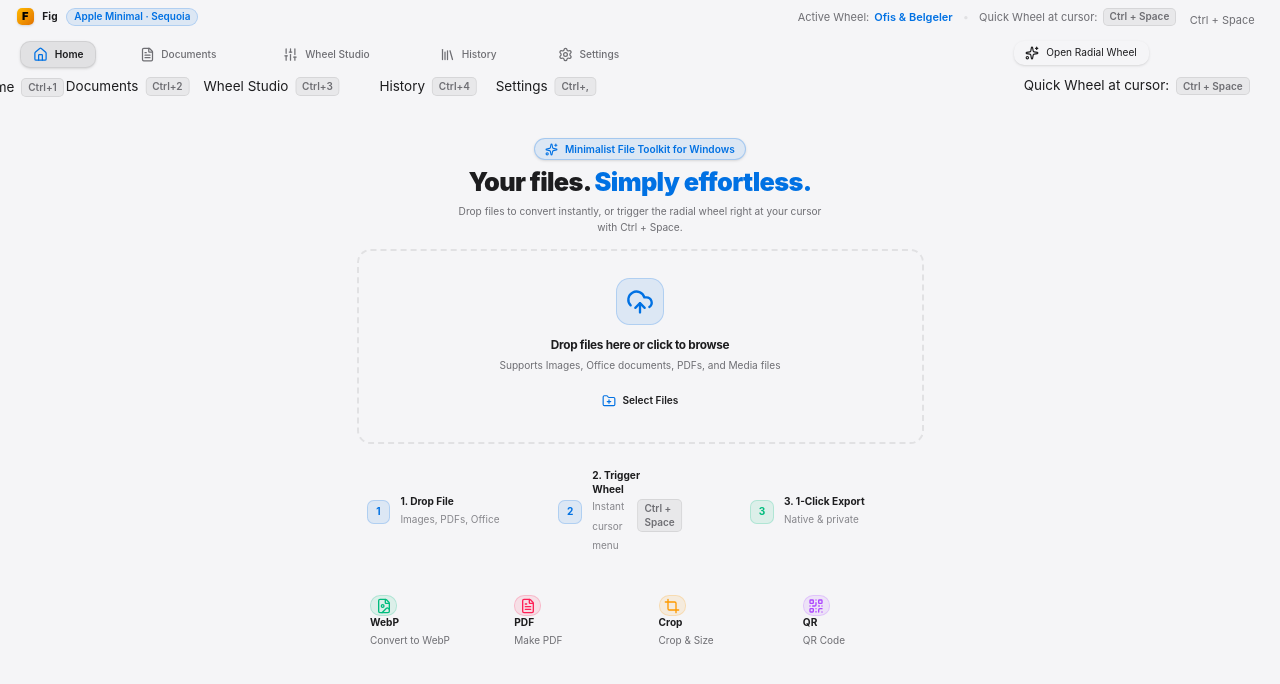
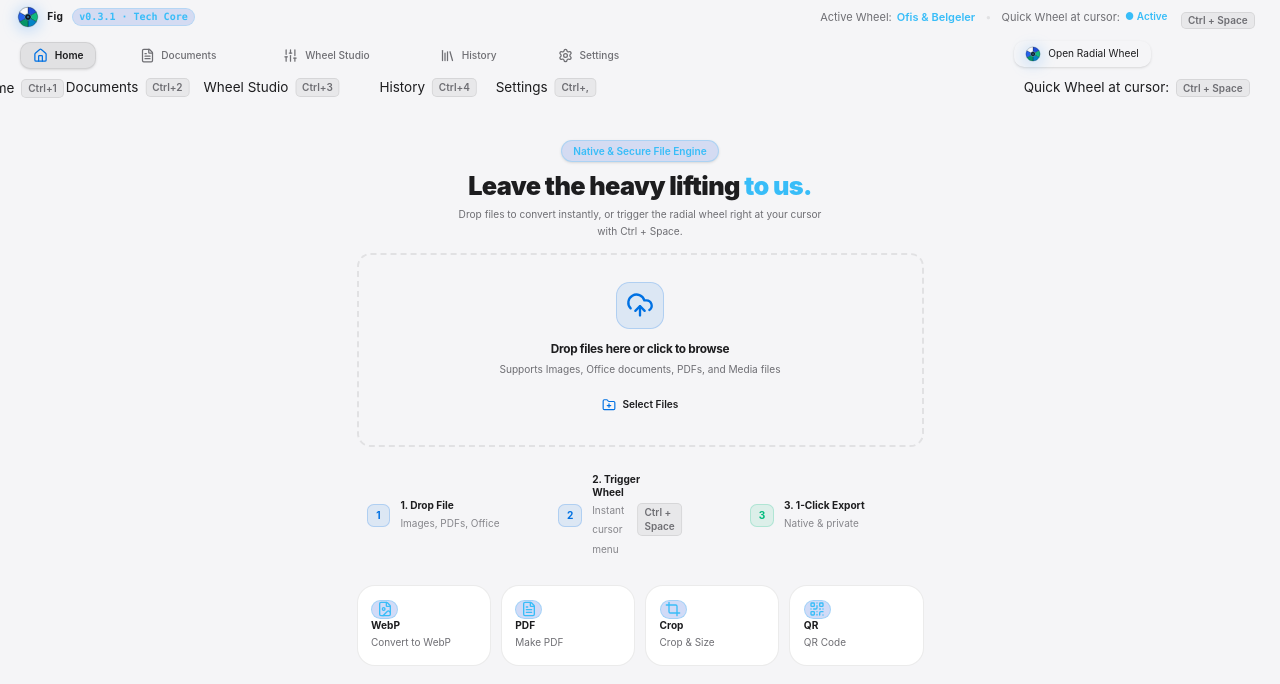
Before and after one commit to yunusemre-celik/fig, a React (Vite) app: page / in a window 1280 px wide. Shown: the top 684 px of the page. Built offline with nearby package versions, Linux system fonts and the light colour scheme.

Commit message:
feat(ui): integrate 6-segment Earth globe logo and Canva tech editorial layout

```diff
--- a/src/App.tsx
+++ b/src/App.tsx
@@ -13,6 +13,7 @@ import { ImageEditorModal, ImageEditorMode } from "./components/modals/ImageEdit
 import { CompressModal } from "./components/modals/CompressModal";
 import { QrModal } from "./components/modals/QrModal";
 import { Toast, ToastMessage } from "./components/Toast";
+import { EarthLogo } from "./components/EarthLogo";
 import { FileInfo, LibraryEntry, TabType, WheelMode, WheelProfileId, WheelItem, AppTheme } from "./types";
 import { playSuccessChime } from "./utils/sound";
 import { useTranslation } from "./i18n/useTranslation";
@@ -36,7 +37,7 @@ import {
   showWheelAtCursor,
   pickFileDialog,
 } from "./services/api";
-import { Sparkles, FileImage, Crop, QrCode, FileText } from "lucide-react";
+import { FileImage, Crop, QrCode, FileText } from "lucide-react";
 
 const isWheelWindow =
   typeof window !== "undefined" && window.location.search.includes("window=wheel");
@@ -539,27 +540,23 @@ export function App() {
       {/* Brand Top Header */}
       <div className="h-10 w-full flex items-center justify-between px-5 apple-header border-x-0 border-t-0 select-none text-xs z-30">
         <div className="flex items-center gap-2.5">
-          <div className="w-5 h-5 rounded-md bg-gradient-to-br from-amber-400 to-amber-600 flex items-center justify-center shadow-sm">
-            <span className="text-black font-black text-[11px] leading-none">F</span>
-          </div>
+          <EarthLogo size={22} />
           <span className="font-bold text-[var(--apple-text-primary)] tracking-wide text-xs">Fig</span>
-          <span className="text-[10px] text-[var(--apple-accent)] font-semibold px-2 py-0.5 rounded-full bg-[var(--apple-accent-light)] border border-[var(--apple-accent)]/20">
-            Apple Minimal · Sequoia
+          <span className="text-[10px] text-[#38BDF8] font-mono font-semibold px-2 py-0.5 rounded-full bg-[#1D4ED8]/15 border border-[#38BDF8]/20">
+            v0.3.1 · Tech Core
           </span>
         </div>
         <div className="flex items-center gap-3 text-[11px] text-[var(--apple-text-secondary)]">
           <div className="flex items-center gap-1.5">
             <span>{t("activeWheel")}</span>
-            <span className="text-[var(--apple-accent)] font-semibold">{PRESET_PROFILES[activeProfile]?.name}</span>
+            <span className="text-[#38BDF8] font-semibold">{PRESET_PROFILES[activeProfile]?.name}</span>
           </div>
           <span className="text-[var(--apple-border)]">•</span>
-          <div className="has-tooltip flex items-center gap-1.5 cursor-pointer" onClick={handleTriggerWheel}>
+          <div className="has-tooltip flex items-center gap-1.5 cursor-pointer text-[var(--apple-text-secondary)] hover:text-white" onClick={handleTriggerWheel}>
             <span>{t("quickWheelHint")}</span>
-            <kbd className="px-1.5 py-0.5 rounded bg-[var(--apple-bg-control)] border border-[var(--apple-border)] font-mono text-[10px]">
-              Ctrl + Space
-            </kbd>
+            <span className="text-[10px] text-[#38BDF8] font-semibold">● Active</span>
             <div className="tooltip top-full mt-2 right-0 px-2.5 py-1 text-[11px] pointer-events-none">
-              Ctrl + Space
+              <kbd>Ctrl + Space</kbd>
             </div>
           </div>
         </div>
@@ -577,17 +574,21 @@ export function App() {
       <main className="flex-1 flex flex-col overflow-hidden relative z-10">
         {activeTab === "home" && (
           <div className="flex-1 overflow-y-auto p-6 flex flex-col items-center max-w-4xl w-full mx-auto">
-            {/* Hero Brand Card */}
+            {/* Hero Brand Card — Canva Tech Editorial Style */}
             <div className="w-full text-center my-3 animate-in fade-in duration-300">
-              <div className="inline-flex items-center gap-2 px-3 py-1 rounded-full bg-[var(--apple-accent-light)] border border-[var(--apple-accent)]/25 text-[var(--apple-accent)] text-xs font-semibold mb-2 shadow-sm">
-                <Sparkles size={13} />
-                <span>{t("heroBadge")}</span>
+              <div className="inline-flex items-center gap-2 px-3.5 py-1 rounded-full bg-[#1D4ED8]/15 border border-[#38BDF8]/25 text-[#38BDF8] text-xs font-semibold mb-2.5 shadow-sm">
+                <span>{language === "tr" ? "Yerel ve Güvenli Dosya Motoru" : "Native & Secure File Engine"}</span>
               </div>
               <h1 className="text-3xl font-black text-[var(--apple-text-primary)] tracking-tight">
-                {t("heroTitle1")} <span className="text-[var(--apple-accent)]">{t("heroTitle2")}</span>
+                {language === "tr" ? "Dosyalarınızı" : "Leave the heavy lifting"}{" "}
+                <span className="text-[#38BDF8]">
+                  {language === "tr" ? "zahmetsizce dönüştürün." : "to us."}
+                </span>
               </h1>
               <p className="text-xs text-[var(--apple-text-secondary)] mt-1.5 max-w-md mx-auto leading-relaxed">
-                {t("heroDesc")}
+                {language === "tr"
+                  ? "Dosyalarınızı sürükleyin veya fare imlecinizin ucundaki çark ile anında işleyin. %100 yerel ve özel."
+                  : "Drop files to convert instantly, or trigger the radial wheel right at your cursor with Ctrl + Space."}
               </p>
             </div>
 
@@ -613,14 +614,14 @@ export function App() {
               />
             </div>
 
-            {/* Quick Action Apple Cards */}
+            {/* Quick Action Tech Cards */}
             <div className="w-full max-w-2xl mt-5 grid grid-cols-2 sm:grid-cols-4 gap-3">
               <button
                 type="button"
                 onClick={() => handleDirectConvert("webp")}
-                className="apple-card p-4 rounded-2xl text-left group flex flex-col justify-between h-24 hover:border-[var(--apple-accent)]/50 transition-all cursor-pointer"
+                className="tech-card-editorial p-4 text-left group flex flex-col justify-between h-24 cursor-pointer"
               >
-                <div className="w-8 h-8 rounded-xl bg-emerald-500/10 border border-emerald-500/20 flex items-center justify-center text-emerald-500 group-hover:scale-105 transition-transform">
+                <div className="w-8 h-8 rounded-xl bg-[#1D4ED8]/20 border border-[#38BDF8]/30 flex items-center justify-center text-[#38BDF8] group-hover:scale-105 transition-transform">
                   <FileImage size={16} />
                 </div>
                 <div>
@@ -632,9 +633,9 @@ export function App() {
               <button
                 type="button"
                 onClick={() => handleDirectConvert("pdf")}
-                className="apple-card p-4 rounded-2xl text-left group flex flex-col justify-between h-24 hover:border-[var(--apple-accent)]/50 transition-all cursor-pointer"
+                className="tech-card-editorial p-4 text-left group flex flex-col justify-between h-24 cursor-pointer"
               >
-                <div className="w-8 h-8 rounded-xl bg-rose-500/10 border border-rose-500/20 flex items-center justify-center text-rose-500 group-hover:scale-105 transition-transform">
+                <div className="w-8 h-8 rounded-xl bg-[#1D4ED8]/20 border border-[#38BDF8]/30 flex items-center justify-center text-[#38BDF8] group-hover:scale-105 transition-transform">
                   <FileText size={16} />
                 </div>
                 <div>
@@ -646,9 +647,9 @@ export function App() {
               <button
                 type="button"
                 onClick={() => handleAction("crop", "tools")}
-                className="apple-card p-4 rounded-2xl text-left group flex flex-col justify-between h-24 hover:border-[var(--apple-accent)]/50 transition-all cursor-pointer"
+                className="tech-card-editorial p-4 text-left group flex flex-col justify-between h-24 cursor-pointer"
               >
-                <div className="w-8 h-8 rounded-xl bg-amber-500/10 border border-amber-500/20 flex items-center justify-center text-amber-500 group-hover:scale-105 transition-transform">
+                <div className="w-8 h-8 rounded-xl bg-[#1D4ED8]/20 border border-[#38BDF8]/30 flex items-center justify-center text-[#38BDF8] group-hover:scale-105 transition-transform">
                   <Crop size={16} />
                 </div>
                 <div>
@@ -660,9 +661,9 @@ export function App() {
               <button
                 type="button"
                 onClick={() => handleAction("qr", "tools")}
-                className="apple-card p-4 rounded-2xl text-left group flex flex-col justify-between h-24 hover:border-[var(--apple-accent)]/50 transition-all cursor-pointer"
+                className="tech-card-editorial p-4 text-left group flex flex-col justify-between h-24 cursor-pointer"
               >
-                <div className="w-8 h-8 rounded-xl bg-purple-500/10 border border-purple-500/20 flex items-center justify-center text-purple-500 group-hover:scale-105 transition-transform">
+                <div className="w-8 h-8 rounded-xl bg-[#1D4ED8]/20 border border-[#38BDF8]/30 flex items-center justify-center text-[#38BDF8] group-hover:scale-105 transition-transform">
                   <QrCode size={16} />
                 </div>
                 <div>
--- a/src/components/Navigation.tsx
+++ b/src/components/Navigation.tsx
@@ -1,6 +1,7 @@
 import React from "react";
 import { TabType } from "../types";
-import { Home, FileText, Sliders, Library, Settings, Sparkles } from "lucide-react";
+import { Home, FileText, Sliders, Library, Settings } from "lucide-react";
+import { EarthLogo } from "./EarthLogo";
 import { useTranslation } from "../i18n/useTranslation";
 
 interface NavigationProps {
@@ -69,7 +70,7 @@ export const Navigation: React.FC<NavigationProps> = ({
           onClick={onOpenWheel}
           className="apple-button-accent flex items-center gap-2 px-3.5 py-1.5 rounded-xl text-xs shadow-sm transition-all"
         >
-          <Sparkles size={14} />
+          <EarthLogo size={16} />
           <span>{t("openWheelBtn")}</span>
         </button>
         <div className="tooltip top-full mt-2 right-0 px-3 py-1.5 flex items-center gap-2 pointer-events-none">
--- a/src/components/RadialWheel.tsx
+++ b/src/components/RadialWheel.tsx
@@ -2,6 +2,7 @@ import React, { useState, useEffect } from "react";
 import { WheelItem, WheelMode, WheelProfileId } from "../types";
 import { playSuccessChime, playWheelTick } from "../utils/sound";
 import { useTranslation } from "../i18n/useTranslation";
+import { EarthLogo } from "./EarthLogo";
 import {
   FileImage,
   Crop,
@@ -12,7 +13,6 @@ import {
   Copy,
   Info,
   FileText,
-  Sparkles,
   ChevronLeft,
   ChevronRight,
   Presentation,
@@ -254,21 +254,21 @@ export const RadialWheel: React.FC<RadialWheelProps> = ({
         }}
       >
         <defs>
-          {/* Inactive slice frosted macOS glass background */}
+          {/* Canva Tech Deep Space Inactive slice gradient */}
           <linearGradient id="inactiveSliceGrad" x1="0%" y1="0%" x2="100%" y2="100%">
-            <stop offset="0%" stopColor="#1E1E22" stopOpacity="0.88" />
-            <stop offset="100%" stopColor="#141416" stopOpacity="0.92" />
+            <stop offset="0%" stopColor="#141933" stopOpacity="0.92" />
+            <stop offset="100%" stopColor="#0B0F1C" stopOpacity="0.96" />
           </linearGradient>
 
-          {/* Active hovered slice Apple Accent Blue gradient */}
+          {/* Canva Tech Royal Cobalt to Electric Blue active slice gradient */}
           <linearGradient id="activeHoverGrad" x1="0%" y1="0%" x2="100%" y2="100%">
-            <stop offset="0%" stopColor="#0A84FF" stopOpacity="0.96" />
-            <stop offset="100%" stopColor="#0071E3" stopOpacity="0.98" />
+            <stop offset="0%" stopColor="#1D4ED8" stopOpacity="0.98" />
+            <stop offset="100%" stopColor="#2563EB" stopOpacity="0.98" />
           </linearGradient>
 
-          {/* Apple Accent glow drop shadow */}
+          {/* Electric Cyan glow */}
           <filter id="activeGlow" x="-20%" y="-20%" width="140%" height="140%">
-            <feDropShadow dx="0" dy="0" stdDeviation="4" floodColor="#0A84FF" floodOpacity="0.45" />
+            <feDropShadow dx="0" dy="0" stdDeviation="5" floodColor="#38BDF8" floodOpacity="0.55" />
           </filter>
         </defs>
 
@@ -347,7 +347,7 @@ export const RadialWheel: React.FC<RadialWheelProps> = ({
               <path
                 d={pathData}
                 fill={isHovered ? "url(#activeHoverGrad)" : "url(#inactiveSliceGrad)"}
-                stroke={isHovered ? "#64D2FF" : "rgba(255, 255, 255, 0.12)"}
+                stroke={isHovered ? "#38BDF8" : "rgba(255, 255, 255, 0.08)"}
                 strokeWidth={isHovered ? "2" : "1"}
                 filter={isHovered ? "url(#activeGlow)" : undefined}
                 className="transition-all duration-150"
@@ -382,11 +382,11 @@ export const RadialWheel: React.FC<RadialWheelProps> = ({
         })}
       </svg>
 
-      {/* Central Split Hub: Apple Minimalist Neutral Glass with Left (<) and Right (>) navigation buttons */}
+      {/* Central Split Hub: Canva Tech Midnight Glass with Left (<) and Right (>) navigation buttons & Center Earth Logo */}
       <div
-        className={`absolute w-[136px] h-[136px] rounded-full overflow-hidden flex items-stretch shadow-2xl border border-white/20 bg-[#16161A]/85 backdrop-blur-2xl z-20 pointer-events-auto transition-all duration-200 ${
+        className={`absolute w-[136px] h-[136px] rounded-full overflow-hidden flex items-stretch shadow-2xl border border-white/20 bg-[#0B0F1C]/92 backdrop-blur-2xl z-20 pointer-events-auto transition-all duration-200 ${
           isDragOver
-            ? "border-[var(--apple-accent)] scale-105 bg-[var(--apple-accent)]/20"
+            ? "border-[#38BDF8] scale-105 bg-[#1D4ED8]/25"
             : ""
         }`}
         onClick={(e) => e.stopPropagation()}
@@ -405,14 +405,16 @@ export const RadialWheel: React.FC<RadialWheelProps> = ({
             playWheelTick();
             onCycleProfile?.(-1);
           }}
-          className="flex-1 h-full flex items-center justify-center text-neutral-400 hover:text-white hover:bg-white/10 active:scale-95 transition-all cursor-pointer group pr-0.5"
+          className="flex-1 h-full flex items-center justify-start pl-3 text-neutral-400 hover:text-white hover:bg-white/10 active:scale-95 transition-all cursor-pointer group"
           title="Previous (Shift+Tab)"
         >
-          <ChevronLeft size={28} strokeWidth={2.2} className="group-hover:-translate-x-0.5 transition-transform" />
+          <ChevronLeft size={24} strokeWidth={2.2} className="group-hover:-translate-x-0.5 transition-transform" />
         </button>
 
-        {/* Subtle vertical divider down the middle */}
-        <div className="w-[1px] h-full bg-white/15 shrink-0" />
+        {/* Center Earth Logo indicator */}
+        <div className="absolute top-1/2 left-1/2 -translate-x-1/2 -translate-y-1/2 pointer-events-none z-10 flex items-center justify-center">
+          <EarthLogo size={36} />
+        </div>
 
         {/* Right Half: Next Profile / Category */}
         <button
@@ -422,24 +424,24 @@ export const RadialWheel: React.FC<RadialWheelProps> = ({
             playWheelTick();
             onCycleProfile?.(1);
           }}
-          className="flex-1 h-full flex items-center justify-center text-neutral-400 hover:text-white hover:bg-white/10 active:scale-95 transition-all cursor-pointer group pl-0.5"
+          className="flex-1 h-full flex items-center justify-end pr-3 text-neutral-400 hover:text-white hover:bg-white/10 active:scale-95 transition-all cursor-pointer group"
           title="Next (Tab)"
         >
-          <ChevronRight size={28} strokeWidth={2.2} className="group-hover:translate-x-0.5 transition-transform" />
+          <ChevronRight size={24} strokeWidth={2.2} className="group-hover:translate-x-0.5 transition-transform" />
         </button>
       </div>
 
       {/* Floating Info Capsule below the wheel */}
       <div className="absolute -bottom-8 left-1/2 -translate-x-1/2 pointer-events-none z-30 flex flex-col items-center gap-1">
         {hoveredItem ? (
-          <div className="flex items-center gap-2 px-4 py-1.5 rounded-full bg-[#1C1C1E]/90 border border-white/15 backdrop-blur-2xl shadow-xl text-white whitespace-nowrap animate-in fade-in zoom-in-95 duration-100">
-            <span className="font-bold text-[12px] text-[#64D2FF]">{getSliceText(hoveredItem).label}</span>
+          <div className="flex items-center gap-2 px-4 py-1.5 rounded-full bg-[#0B0F1C]/95 border border-[#38BDF8]/30 backdrop-blur-2xl shadow-xl text-white whitespace-nowrap animate-in fade-in zoom-in-95 duration-100">
+            <span className="font-bold text-[12px] text-[#38BDF8]">{getSliceText(hoveredItem).label}</span>
             <span className="w-1 h-1 rounded-full bg-white/30" />
             <span className="text-[11px] text-neutral-300 max-w-[240px] truncate">{getSliceText(hoveredItem).desc}</span>
           </div>
         ) : profileName ? (
-          <div className="flex items-center gap-1.5 px-3 py-1 rounded-full bg-[#1C1C1E]/80 border border-white/15 backdrop-blur-xl shadow-lg text-[11px] font-semibold text-neutral-200 whitespace-nowrap">
-            <Sparkles size={11} className="text-[var(--apple-accent)]" />
+          <div className="flex items-center gap-2 px-3.5 py-1 rounded-full bg-[#0B0F1C]/85 border border-[#1D4ED8]/40 backdrop-blur-xl shadow-lg text-[11px] font-semibold text-neutral-200 whitespace-nowrap">
+            <span className="w-2 h-2 rounded-full bg-[#38BDF8] animate-pulse" />
             <span>{profileName}</span>
             {selectedFileNames.length > 0 && (
               <span className="text-[10px] text-neutral-400">({selectedFileNames.length})</span>
```
